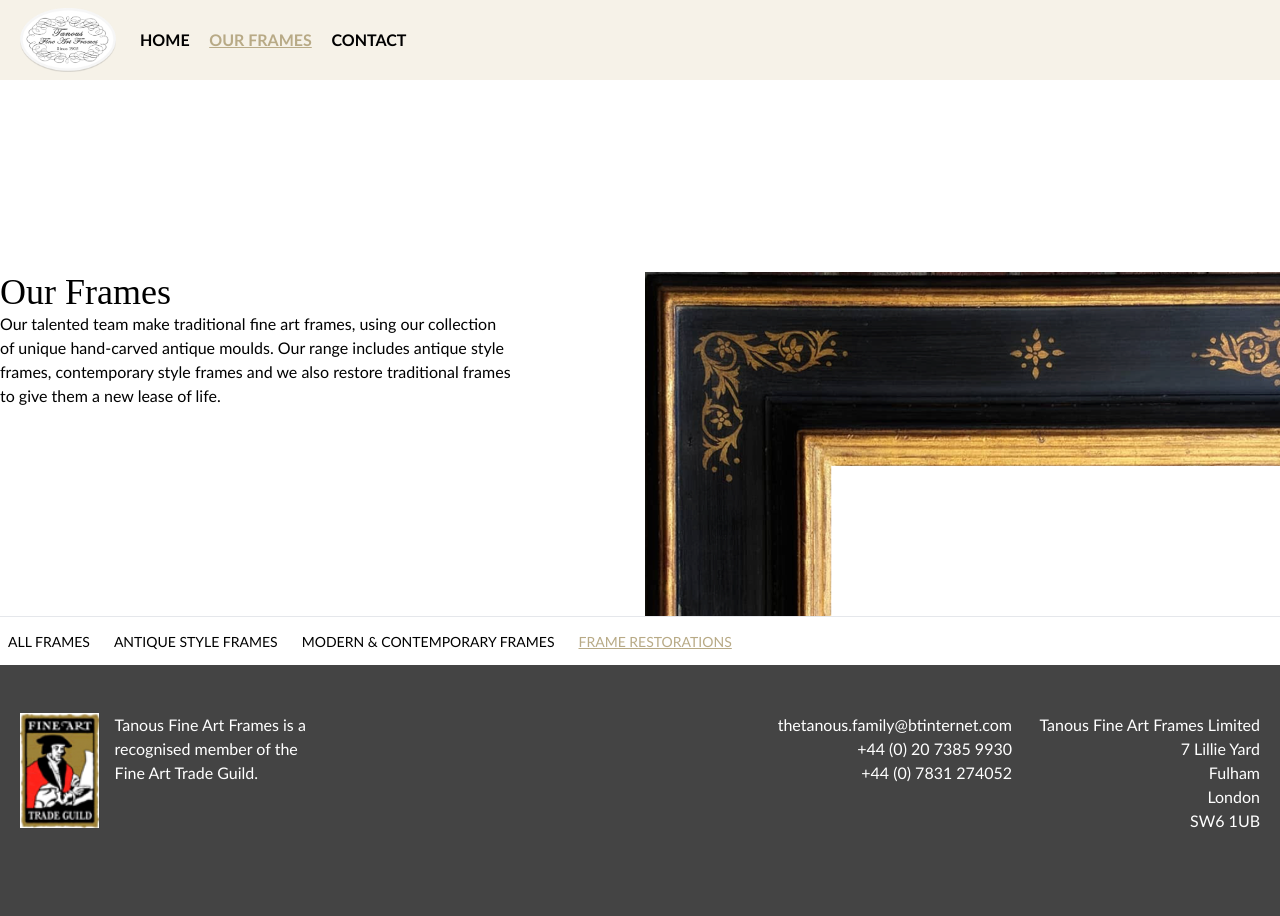
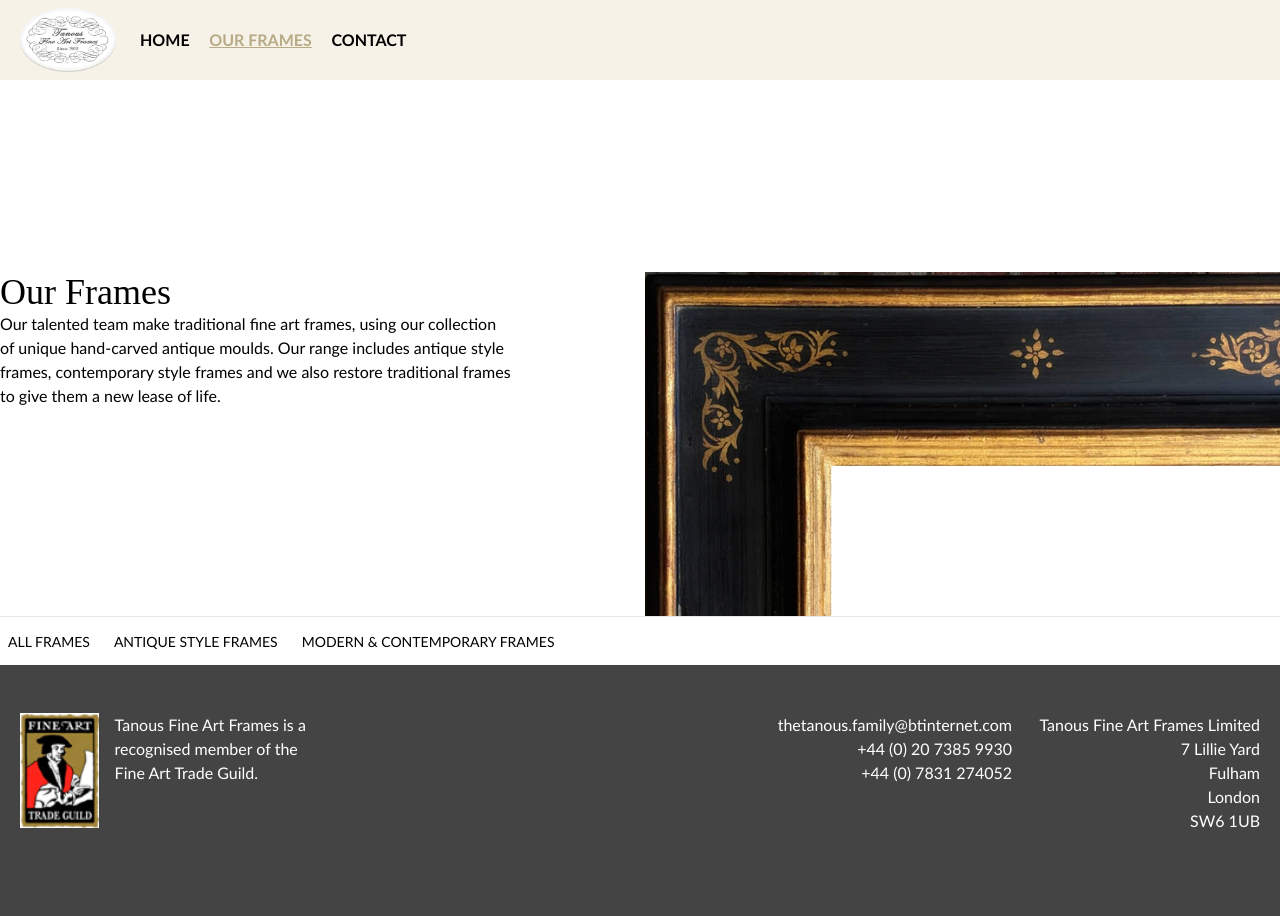
Before and after one commit to patwadden/tanousframes, a Jekyll site: the page built from frame-restorations.html, in a window 1280 px wide. Built offline with Jekyll 4.4.1, drawn with Linux system fonts in a browser that asks for light colours.

Commit message:
Updated '_layouts/frames.html' via CloudCannon

```diff
--- a/_layouts/frames.html
+++ b/_layouts/frames.html
@@ -37,9 +37,9 @@ _options:
 		<li class="w-full md:w-auto mr-6 mb-4 md:mb-0">
 			<a class="editable uppercase hover:underline font-sans text-sm {% if page.permalink == "/our-frames/contemporary-frames/" %}underline text-dark{% endif %}" href="/our-frames/contemporary-frames#frames">Modern &amp; Contemporary Frames</a>
 		</li>
-		<li class="w-full md:w-auto mr-6">
-			<a class="editable uppercase hover:underline font-sans text-sm {% if page.permalink == "/our-frames/frame-restorations/" %}underline text-dark{% endif %}" href="/our-frames/frame-restorations#frames">Frame Restorations</a>
-		</li>
+		<!--<li class="w-full md:w-auto mr-6">-->
+		<!--	<a class="editable uppercase hover:underline font-sans text-sm {% if page.permalink == "/our-frames/frame-restorations/" %}underline text-dark{% endif %}" href="/our-frames/frame-restorations#frames">Frame Restorations</a>-->
+		<!--</li>-->
 	</ul>
 </nav>
 
```
